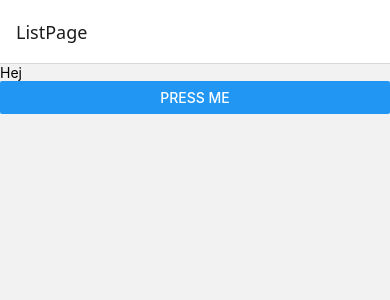
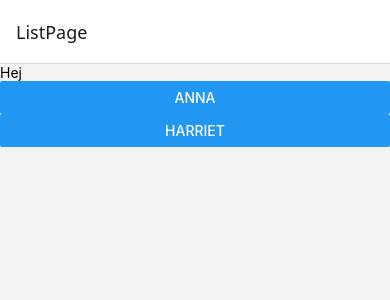
Before and after one commit to mitanuriel/Notebook, a React Native app: screen / in a window 390 px wide. Shown: the top 300 px of the page. Built offline with nearby package versions, Linux system fonts and the light colour scheme.

Commit message:
Navigation with data

```diff
--- a/App.js
+++ b/App.js
@@ -35,9 +35,10 @@ export default function App() {
 }
 
 const ListPage = ({navigation, route}) => {
+  const myList = [{key: 1, name: "Anna"}, {key:2, name: "Harriet"}]
 
-  function handleButton(){
-    navigation.navigate('DetailPage')
+  function handleButton(item){
+    navigation.navigate('DetailPage', {message:item})
   }
 
   return (
@@ -45,16 +46,20 @@ const ListPage = ({navigation, route}) => {
       <Text>
         Hej
       </Text>
-      <Button onPress={handleButton} title='Press Me'></Button>
+      <FlatList
+      data={myList}
+      renderItem={(note) => <Button title={note.item.name} onPress={() =>handleButton(note.item)} />}
+      />
     </View>
   )
 }
 
 const DetailPage = ({navigation, route}) => {
+  const message = route.params?.message
   return (
     <View>
       <Text>
-        Details
+        Details ... {message.name}
       </Text>
     </View>
   )
```
